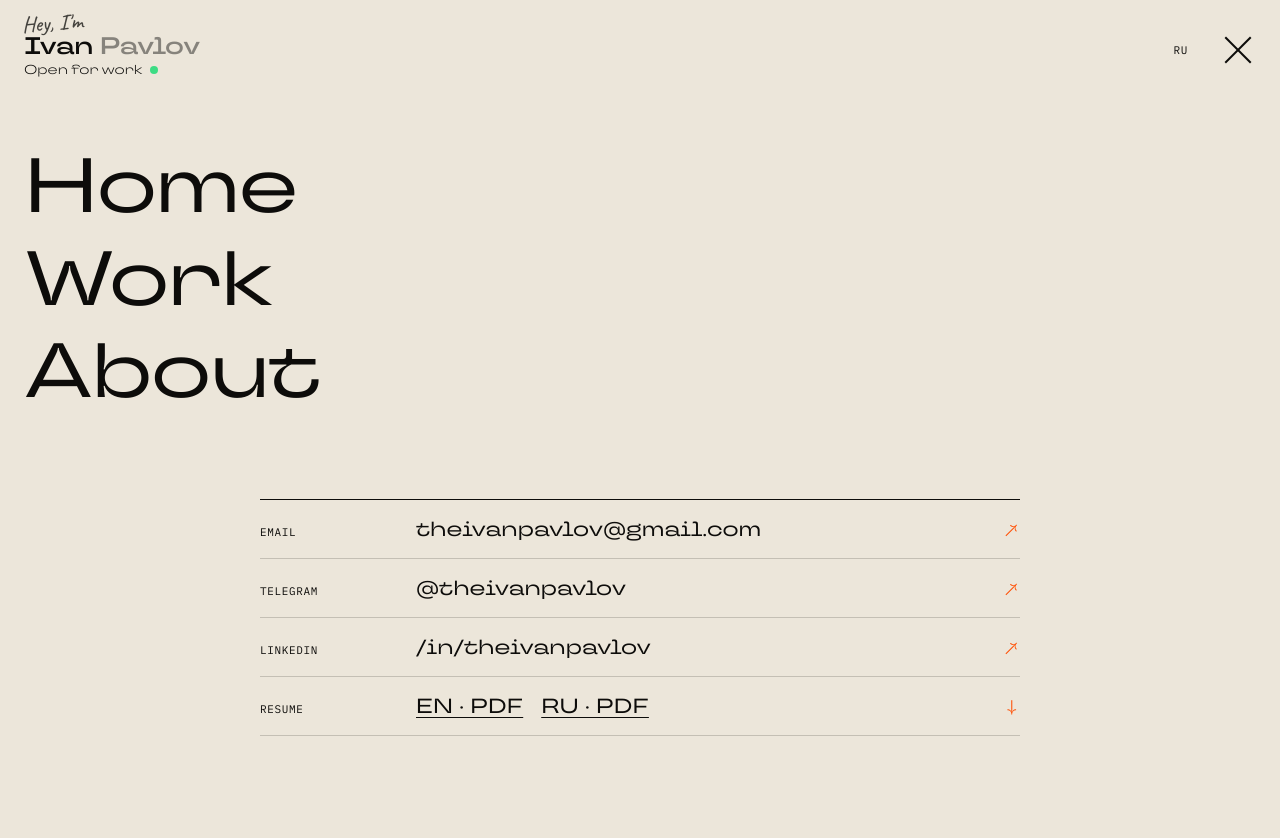
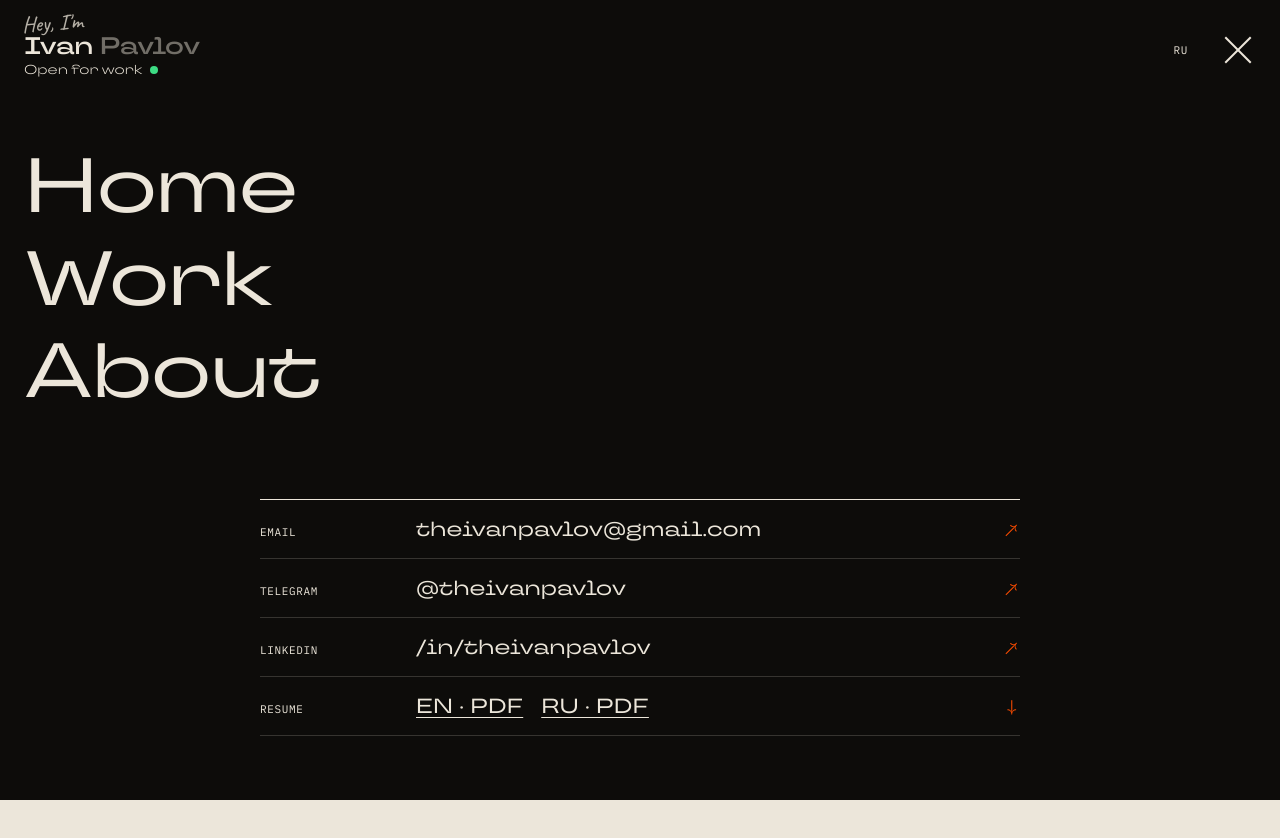
Before and after one commit to theivanpavlov1984/ivan-pavlov-portfolio, a Next.js app: page /en in a window 1280 px wide. Both pictures are taken after a click on the button "Open menu". Shown: the top 838 px of the page. Built offline with nearby package versions, Linux system fonts and the light colour scheme.

Commit message:
feat: black menu page

```diff
--- a/src/components/SiteNav.module.css
+++ b/src/components/SiteNav.module.css
@@ -128,7 +128,8 @@
   inset: 0;
   z-index: 35;
   overflow: hidden;
-  background: var(--bone);
+  background: var(--ink);
+  color: var(--bone);
   clip-path: polygon(0% 0%, 100% 0%, 100% 0%, 0% 0%);
   visibility: hidden;
   transition:
@@ -222,7 +223,7 @@
 .rows {
   max-width: 760px;
   margin-inline: auto;
-  border-top: 1px solid var(--ink);
+  border-top: 1px solid var(--bone);
 }
 
 .rows li,
@@ -234,7 +235,7 @@
 }
 
 .rows li {
-  border-bottom: 1px solid var(--grey);
+  border-bottom: 1px solid rgba(236, 230, 218, 0.18);
 }
 
 .rows li > a {
@@ -290,7 +291,8 @@
 }
 
 :global(html[data-hero-dark='true']) .top:not([data-open='true']),
-:global(html[data-work-dark='true']) .top:not([data-open='true']) {
+:global(html[data-work-dark='true']) .top:not([data-open='true']),
+.top[data-open='true'] {
   color: var(--bone);
 }
 
--- a/src/components/SiteNav.tsx
+++ b/src/components/SiteNav.tsx
@@ -81,7 +81,7 @@ export function SiteNav({ lang, dict }: Props) {
       </header>
 
       {/* menu turns over like a book page (Studio Namma): a slanted edge sweeps down while the page straightens */}
-      <div ref={menuRef} id="menu" className={styles.menu} data-open={open} aria-hidden={!open}>
+      <div ref={menuRef} id="menu" className={styles.menu} data-open={open} data-dark="" aria-hidden={!open}>
         <div className={styles.page}>
           <nav className={styles.inner} onClick={(e) => (e.target as HTMLElement).closest('a') && close()}>
             {items.map((item, i) => (
```
